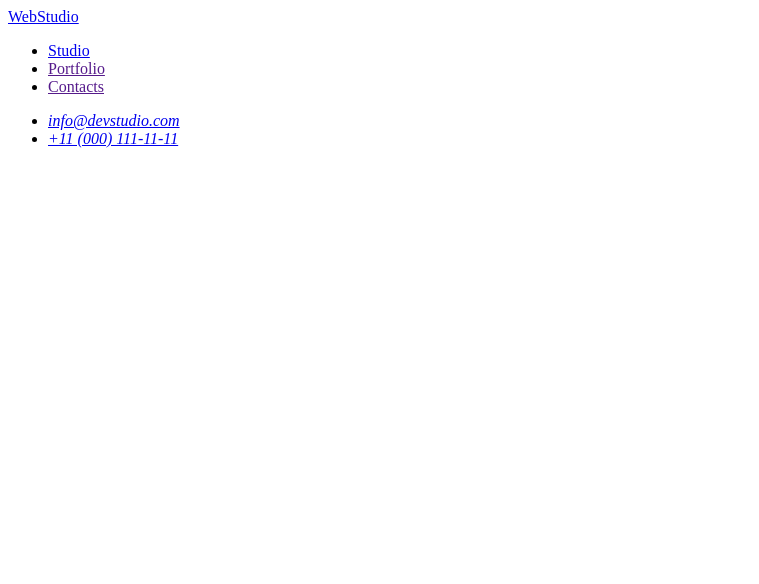
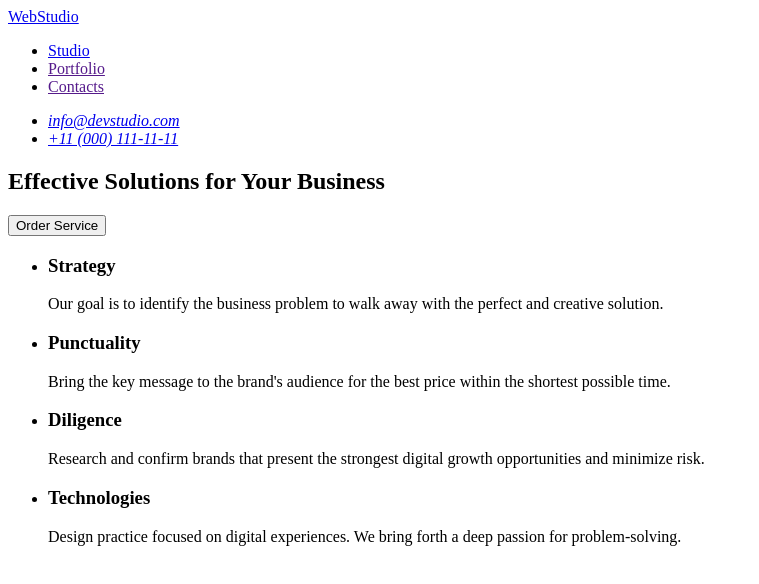
Before and after one commit to xmarka/Tutorial, a plain HTML site: page index.html in a window 1280 px wide. Shown: the whole page, without its empty margins (0-759 px from the left). Drawn offline with Linux system fonts and the light colour scheme.

Commit message:
2sekcija

```diff
--- a/index.html
+++ b/index.html
@@ -23,5 +23,36 @@
         </ul>
     </address>
    </header>
+   <main>
+    <section>
+        <h1>Effective Solutions
+            for Your Business</h1>
+        <button type="button">
+            Order Service
+        </button>
+    </section>
+    <section>
+        <h2 hidden>feature</h2>
+        <ul>
+            <li>
+                <h3>Strategy</h3>
+                <p>Our goal is to identify the business
+                    problem to walk away with the perfect and creative solution. </p>
+            </li>
+            <li>
+                <h3>Punctuality</h3>
+                <p>Bring the key message to the brand's audience for the best price within the shortest possible time.</p>
+            </li>
+            <li>
+                <h3>Diligence</h3>
+                <p>Research and confirm brands that present the strongest digital growth opportunities and minimize risk.</p>
+            </li>
+            <li>
+                <h3>Technologies</h3>
+                <p>Design practice focused on digital experiences. We bring forth a deep passion for problem-solving.</p>
+            </li>
+        </ul>
+    </section>
+   </main>
 </body>
 </html>
```
